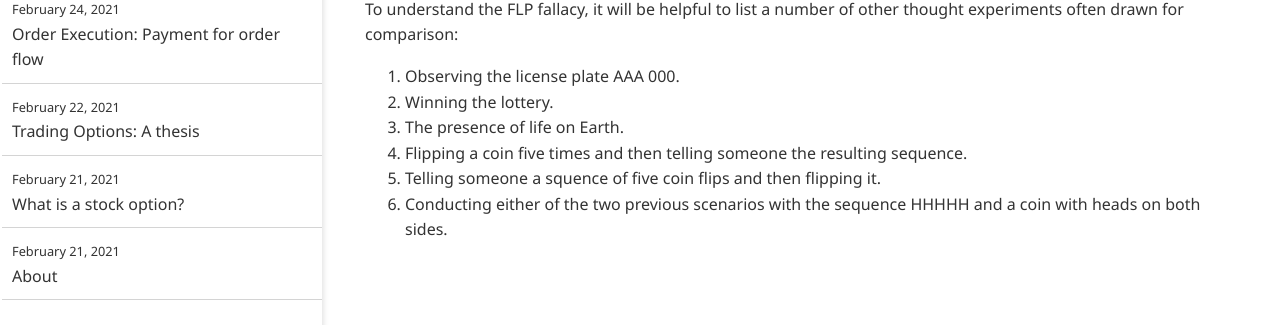
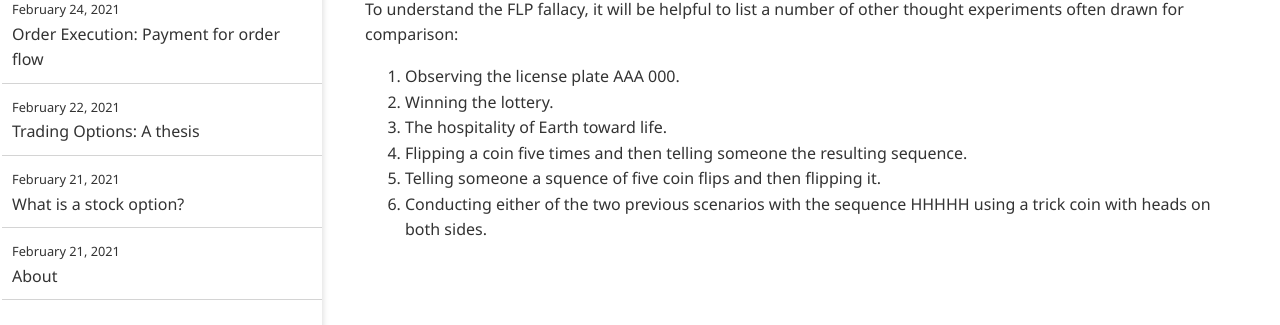
Before and after one commit to impuremaths/impuremaths.github.io, a Jekyll site: the page built from _posts/2021-03-17-the-feynman-license-plate.md, in a window 1280 px wide. Shown: the part 440-765 px from the top of the page. Built offline with Jekyll 4.4.1, drawn with Linux system fonts in a browser that asks for light colours.

Commit message:
Update 2021-03-17-the-feynman-license-plate.md

```diff
--- a/_posts/2021-03-17-the-feynman-license-plate.md
+++ b/_posts/2021-03-17-the-feynman-license-plate.md
@@ -16,7 +16,7 @@ To understand the FLP fallacy, it will be helpful to list a number of other thou
 
 1. Observing the license plate AAA 000.
 2. Winning the lottery.
-3. The presence of life on Earth.
+3. The hospitality of Earth toward life.
 4. Flipping a coin five times and then telling someone the resulting sequence.
 5. Telling someone a squence of five coin flips and then flipping it.
-6. Conducting either of the two previous scenarios with the sequence HHHHH and a coin with heads on both sides.
+6. Conducting either of the two previous scenarios with the sequence HHHHH using a trick coin with heads on both sides.
```
